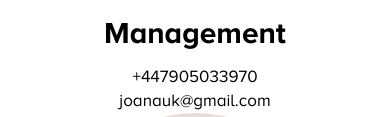
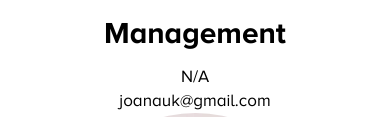
Before and after one commit to 0xinsanity/nhano0228.github.io, a website: page index.html in a window 390 px wide. Shown: the part 2333-2450 px from the top of the page. Drawn offline with nearby package versions, Linux system fonts and the light colour scheme.

Commit message:
removed joana phone

```diff
--- a/css/freelancer.css
+++ b/css/freelancer.css
@@ -594,7 +594,7 @@ div#maincontent {
   margin-top: 15px;
 }
 
-.phone-number, .email-profile {
+.phone-number, .phone-number-joana, .email-profile {
   font-family: "Proxima Nova";
   font-size: 17px;
   color: black;
--- a/index.html
+++ b/index.html
@@ -162,8 +162,7 @@
                     <div class="profile-center">
                         <img src="img/profiles/joana.jpg" class="img-circle" />
                         <p class="title">Management</p>
-                        <a href="tel:+447905033970" class="prof-link phone-number">+447905033970</a>
-                        <br/>
+                        <p class="prof-link phone-number-joana" style="margin-bottom: 0px;">N/A</p>
                         <a href="mailto:joanauk@gmail.com" class="prof-link email-profile">joanauk@gmail.com</a>
                     </div>
                 </div>
```
